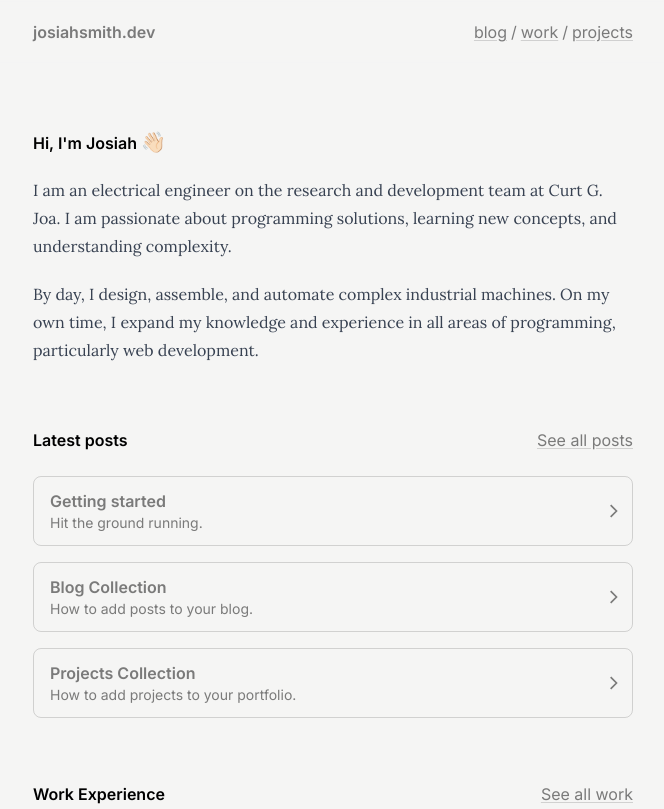
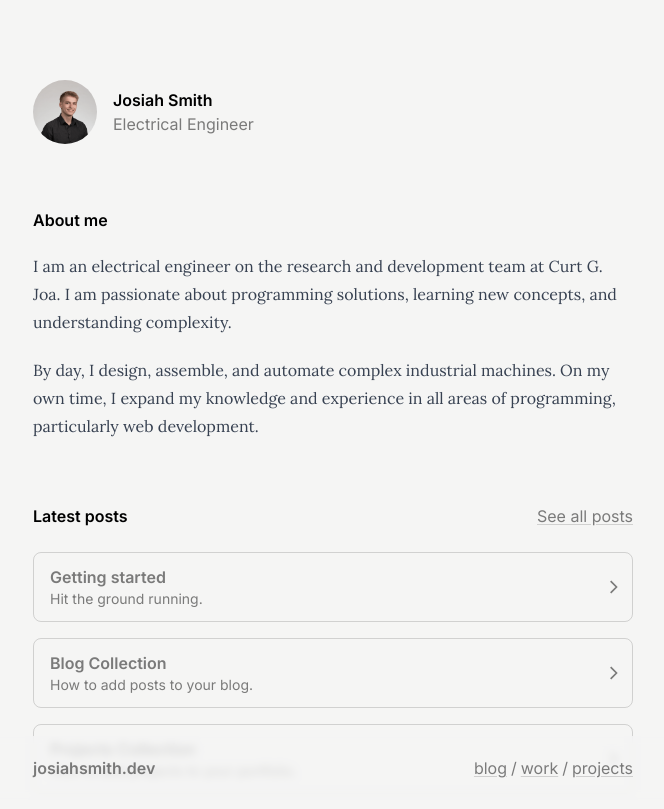
Before and after one commit to jcsmithf22/portfolio, an Astro site: page / in a window 1280 px wide. Shown: the top 809 px of the page, without its empty margins (307-971 px from the left). Built offline with nearby package versions, Linux system fonts and the light colour scheme; Astro itself is replaced by a stand-in of ours; a web font is replaced by a local one.

Commit message:
Add profile image

```diff
--- a/src/pages/index.astro
+++ b/src/pages/index.astro
@@ -6,6 +6,8 @@ import ArrowCard from "@components/ArrowCard.astro";
 import Link from "@components/Link.astro";
 import { dateRange } from "@lib/utils";
 import { SITE, HOME, SOCIALS } from "@consts";
+import { Image } from "astro:assets";
+import profile from "../images/me.png";
 
 const blog = (await getCollection("blog"))
   .filter(post => !post.data.draft)
@@ -32,8 +34,17 @@ const work = await Promise.all(
 
 <PageLayout title={HOME.TITLE} description={HOME.DESCRIPTION}>
   <Container>
-    <h4 class="animate font-semibold text-black dark:text-white">
-      Hi, I'm Josiah <span class="text-xl">👋🏻</span>
+    <div class="animate flex items-center">
+      <div style="user-select: none; touch-action: none; transform: none;">
+        <Image src={profile} loading="eager" fetchpriority="high" alt="Josiah" class="h-16 w-16 rounded-full hover:scale-105 transition-transform" />
+      </div>
+      <div class="ml-4 font-semibold text-black dark:text-white">
+        <h1>Josiah Smith</h1>
+        <p class="font-normal text-black/50 dark:text-white/75">Electrical Engineer</p>
+      </div>
+    </div>
+    <h4 class="animate font-semibold text-black dark:text-white mt-16">
+      About me
     </h4>
     <div class="space-y-16">
       <section>
--- a/src/styles/global.css
+++ b/src/styles/global.css
@@ -24,13 +24,13 @@ body {
 }
 
 header {
-  @apply fixed top-0 left-0 right-0 z-50 py-5;
+  @apply fixed bottom-0 left-0 right-0 z-50 py-5;
   @apply bg-stone-100/75 dark:bg-neutral-900/25;
   @apply backdrop-blur-sm saturate-200;
 }
 
 main {
-  @apply flex-1 py-32;
+  @apply flex-1 py-20;
 }
 
 footer {
@@ -57,7 +57,7 @@ article {
 
 .animate {
   @apply opacity-0 translate-y-3;
-  @apply transition-all duration-700 ease-out;
+  @apply transition-all duration-700 ease-in-out;
 }
 
 .animate.show {
```
Also changed, not shown: src/images/me.png (added).
